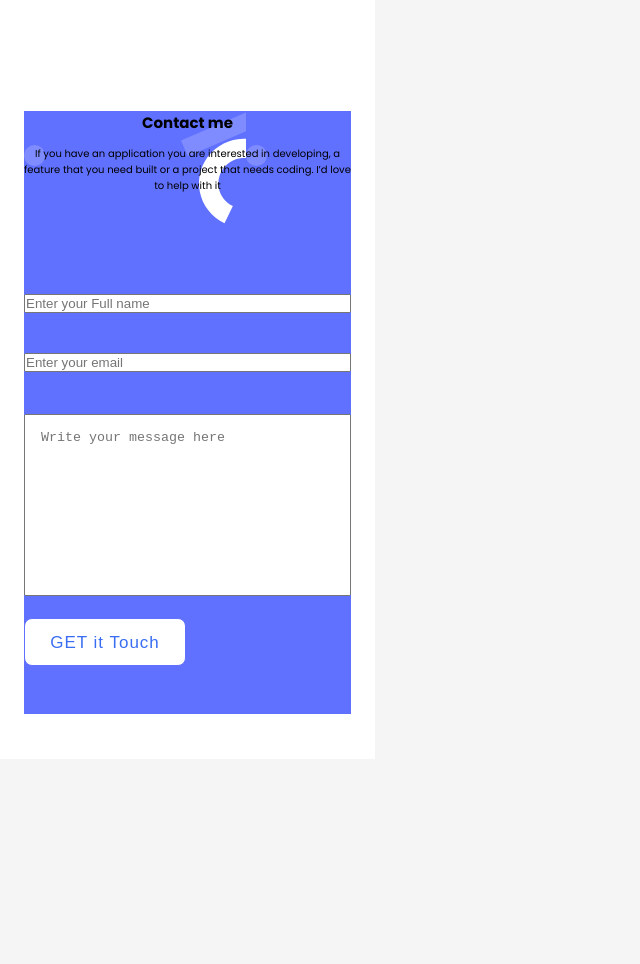
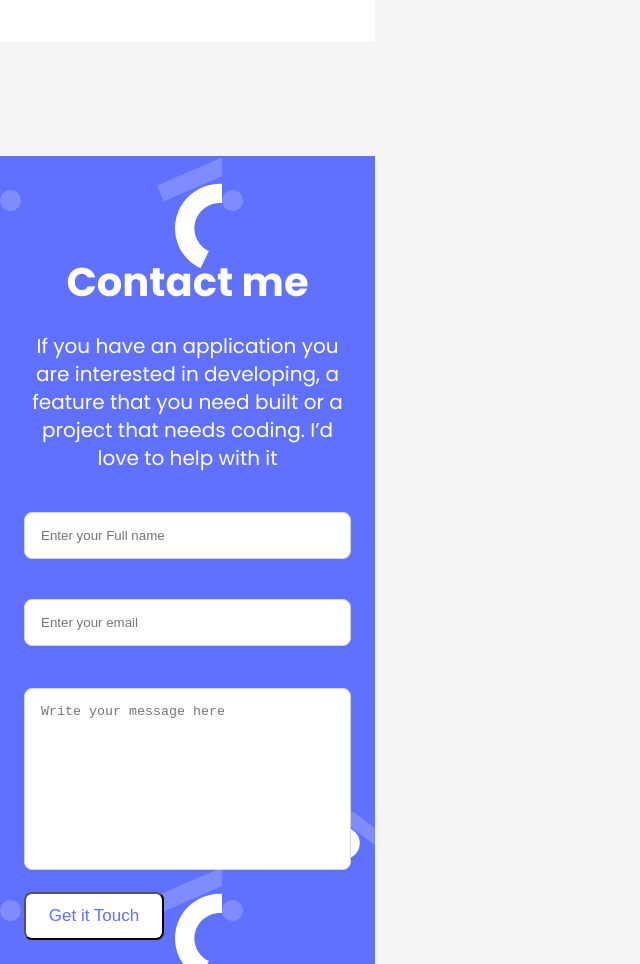
Before and after one commit to MohammedElseddik/Portfolio-setup-and-mobile-version-skeleton, a plain HTML site: page index.html in a window 1280 px wide. Shown: the part 4599-5563 px from the top of the page, without its empty margins (0-640 px from the left). Before the commit the page ends 5358 px from the top, so only its background shows below. Drawn offline with Linux system fonts and the light colour scheme.

Commit message:
Add CSS style

```diff
--- a/index.html
+++ b/index.html
@@ -211,7 +211,9 @@
         </li>
       </ul>
     </div>
+  </section>
 
+  <section class="contact-form-section">
     <form class="contact-form" action="" method="post">
       <div class="contact-form__me">
         <h1>Contact me</h1>
@@ -224,7 +226,7 @@
         <input type="text" name="email" placeholder="Enter your email" required>
         <textarea name="write-your-message-here" id="" maxlength="500" cols="30" rows="10" placeholder="Write your message here"></textarea>
       </div>
-      <button class="btn contact-form__btn" type="submit">GET it Touch</button>
+      <button class="btn contact-form__btn" type="submit">Get it Touch</button>
     </form>
   </section>
 </body>
--- a/style.css
+++ b/style.css
@@ -385,9 +385,13 @@ body {
   border-bottom: 1px solid #dfe1e6;
 }
 
+.contact-form-section {
+  margin: 114px 0 8px 0;
+  width: 375px;
+  color: #fff;
+  }
+
 .contact-form {
-  margin-top: 114px;
-  padding: 103px 0 8 0;
   background-image: url(./img/contact-form-shapes-mobile.svg);
   background-color: #6070FF;
 }
@@ -400,23 +404,38 @@ body {
 }
 
 .contact-form__me h1 {
- margin-bottom: 12px;
+  margin-bottom: 12px;
+  font-family: 'Poppins', sans-serif;
+  font-style: normal;
+  font-weight: bold;
+  font-size: 40px;
+  line-height: 52px;
+  margin-top: 100px;
 }
 
 .contact-form__me p {
   text-align: center;
-  margin-bottom: 80px;
+  margin: 12px 24px 20px 24px;
+  font-family: 'Poppins', sans-serif;
+  font-style: normal;
+  font-weight: normal;
+  font-size: 20px;
+  line-height: 28px;
 }
 
 .contact-form__info {
   display: flex;
   flex-direction: column;
   align-items: center;
+
 }
 
 .contact-form__info input {
   margin: 20px auto;
   width: 327px;
+  border-radius: 8px;
+  padding: 15px 38px 15px 16px;
+  border: 1px solid #CFD8DC;
 }
 
 .contact-form__info textarea {
@@ -424,9 +443,19 @@ body {
   width: 327px;
   padding: 15px 38px 15px 16px;
   resize: none;
+  border-radius: 8px;
+  border: 1px solid #CFD8DC;
 }
 
 .contact-form__btn {
   width: 140px;
   height: 48px;
+  border-radius: 8px;
+  margin: 0 0 24px 24px;
+  background-color: #fff;
+  font-style: normal;
+  font-weight: 500;
+  font-size: 17px;
+  line-height: 24px;
+  color: #6070ff;
 }
```
